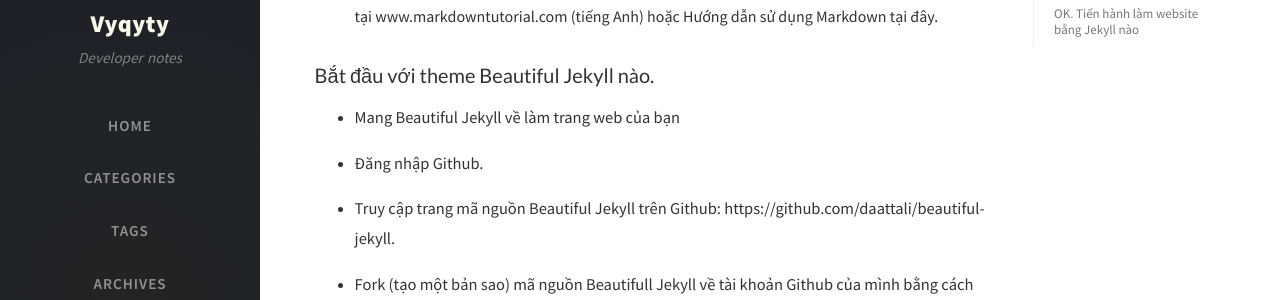
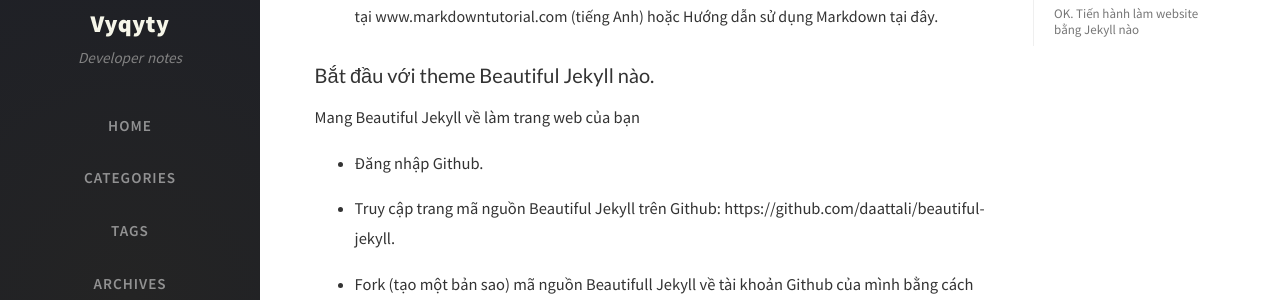
Before and after one commit to vyqyty/vyqyty.github.io, a Jekyll site: the page built from _posts/2020-10-14-tao-blog-voi-github.md, in a window 1280 px wide and 900 px high, scrolled down 1245 px. Shown: the part 150-450 px from the top of the window. Built offline with Jekyll 4.4.1, drawn with Linux system fonts in a browser that asks for light colours; nearby versions of some CDN libraries; comment, search, counter and statistics services are not loaded.

```diff
--- a/_posts/2020-10-14-tao-blog-voi-github.md
+++ b/_posts/2020-10-14-tao-blog-voi-github.md
@@ -28,7 +28,7 @@ Trước tiên chúng ta hãy tìm một theme (giao diện) cơ bản để b
 
 ### Bắt đầu với theme Beautiful Jekyll nào.
 
-* Mang Beautiful Jekyll về làm trang web của bạn
+Mang Beautiful Jekyll về làm trang web của bạn
 
 * Đăng nhập Github.
 
```
